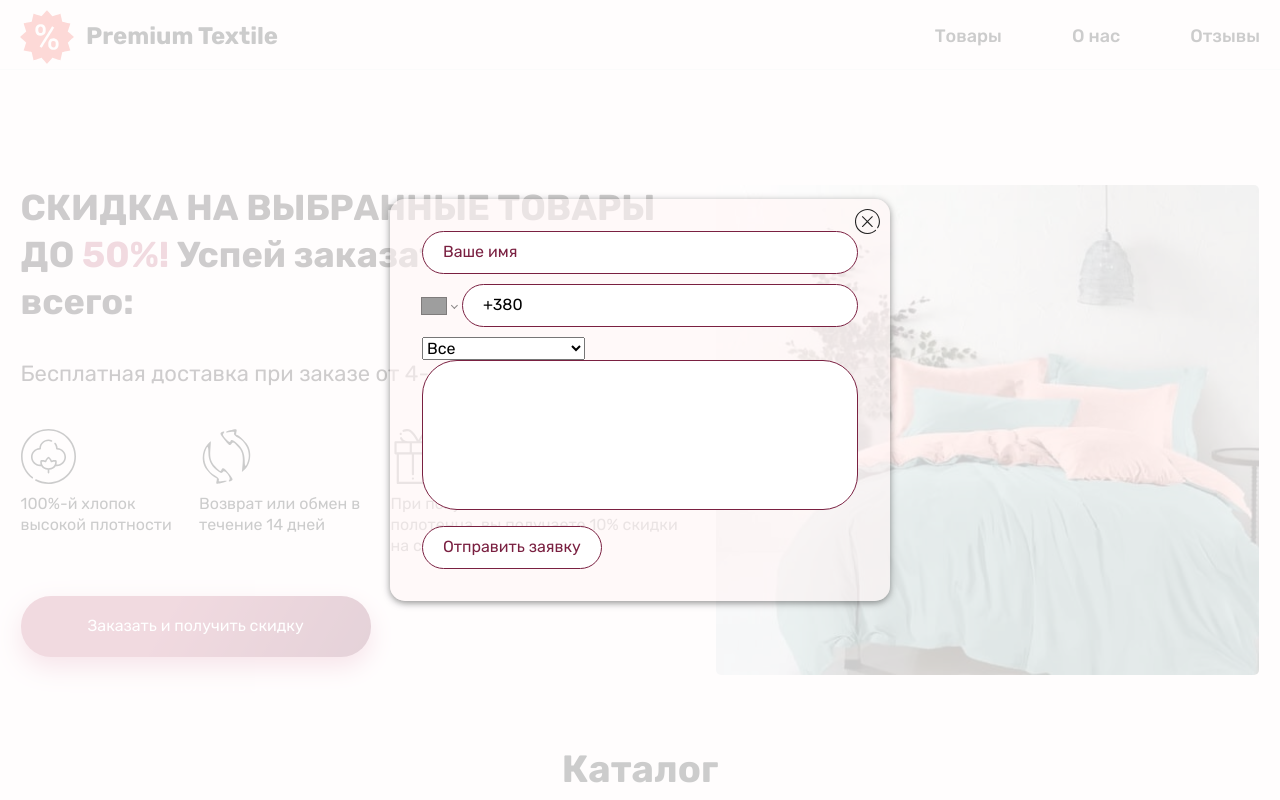
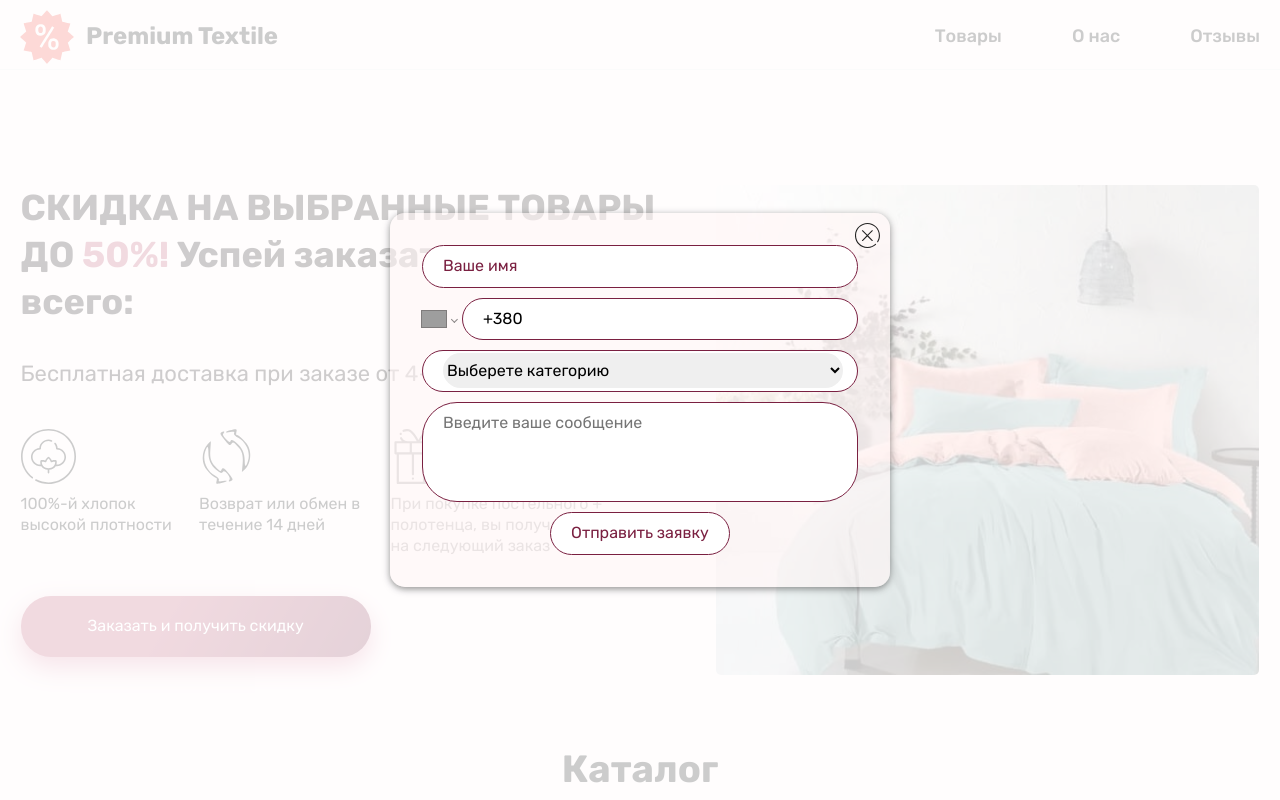
Before and after one commit to RomanVinichenko/onlineshop, a React (Create React App) app: page / in a window 1280 px wide. Both pictures are taken after a click on the button "Заказать и получить скидку". Shown: the top 800 px of the page. Built offline with nearby package versions, Linux system fonts and the light colour scheme; grey boxes are pictures that could not be loaded.

Commit message:
added select field

```diff
--- a/src/components/About/style.module.scss
+++ b/src/components/About/style.module.scss
@@ -23,9 +23,7 @@
 
         @include r($md) {
             margin-bottom: 15px;
-
         }
-
     }
 
     &__img {
@@ -53,14 +51,12 @@
         @include r($lg) {
             padding: 15px;
             font-size: 14px;
-
         }
 
         @include r($sm) {
             padding: 5px;
+            border: 1px solid #7a2041;
             font-size: 14px;
-            border: 1px solid #7a2041;
-
         }
     }
 }
--- a/src/components/Feedback/style.module.scss
+++ b/src/components/Feedback/style.module.scss
@@ -9,7 +9,7 @@
         justify-content: space-around;
 
         @include r($lg) {
-           flex-wrap: wrap;
+            flex-wrap: wrap;
         }
     }
 
--- a/src/components/Header/style.module.scss
+++ b/src/components/Header/style.module.scss
@@ -12,24 +12,21 @@
     border-bottom: 1px solid #ececec;
     background-color: #fff5f6;
 
-
     .logo {
         display: flex;
         align-items: center;
         margin-right: auto;
-
     }
 
     &__img {
+        margin-right: 12px;
         width: 54px;
         height: 54px;
-        margin-right: 12px;
 
         @include r($sm) {
+            margin-right: 4px;
             width: 44px;
             height: 44px;
-            margin-right: 4px;
-
         }
     }
 
@@ -38,6 +35,7 @@
             max-width: 75px;
             font-size: 18px;
         }
+
         @include r($sm) {
             font-size: 16px;
         }
@@ -62,6 +60,7 @@
                     margin-right: 20px;
                 }
             }
+
             @include r($sm) {
                 &:not(:last-child) {
                     margin-right: 10px;
--- a/src/components/Main/style.module.scss
+++ b/src/components/Main/style.module.scss
@@ -8,10 +8,6 @@
     justify-content: center;
     margin-top: 70px;
     padding: 115px 0 0;
-
-    @include r($sm) {
-        padding: 45px 0;
-    }
 
     &__inner {
         display: flex;
@@ -41,9 +37,8 @@
         }
 
         @include r($sm) {
+            margin-bottom: 25px;
             font-size: 24px;
-            margin-bottom: 25px;
-
         }
     }
 
@@ -53,8 +48,8 @@
         color: #0a0103;
 
         @include r($sm) {
+            margin-bottom: 32px;
             font-size: 18px;
-            margin-bottom: 32px;
         }
     }
 
@@ -64,7 +59,6 @@
 
         @include r($sm) {
             margin-bottom: 30px;
-
         }
     }
 
@@ -74,8 +68,6 @@
         &:not(:last-child) {
             margin-right: 10px;
         }
-
-
     }
 
     &__list-img {
@@ -109,28 +101,27 @@
         @include r($sm) {
             padding: 15px 10px;
             max-width: 300px;
+        }
 
-
-
-        }
         @include r($sm) {
             padding: 12px 6px;
             max-width: 285px;
-
-
         }
     }
 
     &__pic {
+        position: relative;
+        width: 100%;
         max-width: 545px;
-        width: 100%;
+        max-height: 490px;
         border-radius: 5px;
-        max-height: 490px;
-        position: relative;
 
         @include r($md) {
             display: none;
         }
     }
 
+    @include r($sm) {
+        padding: 45px 0;
+    }
 }
--- a/src/components/ModalBuy/index.tsx
+++ b/src/components/ModalBuy/index.tsx
@@ -1,4 +1,4 @@
-import React, {ChangeEvent, FC, FormEvent, useState} from 'react';
+import React, { ChangeEvent, FC, FormEvent, useState } from 'react';
 import emailjs from 'emailjs-com';
 import PhoneInput from 'react-phone-number-input';
 
@@ -8,7 +8,7 @@ interface IModalBuyProps {
     greetingUser?: string;
 }
 
-const ModalBuy: FC<IModalBuyProps> = ({greetingUser}) => {
+const ModalBuy: FC<IModalBuyProps> = ({ greetingUser }) => {
     const [value, setValue] = useState('');
     const [textareaValue, setTextareaValue] = useState(greetingUser);
 
@@ -57,24 +57,25 @@ const ModalBuy: FC<IModalBuyProps> = ({greetingUser}) => {
                 id="phone"
                 required
             />
-
-      <select className={styles['contact-form__category']}
-              placeholder="Выберете категорию"
-              id="category"
-              required>
-        <option value="Все" selected>Все</option>
+<div className={styles['contact-form__category-inner']}>
+            <select className={styles['contact-form__category']} id="category" required>
+                <option value="Все" selected disabled>
+                    Выберете категорию
+                </option>
                 <option value="">Полотенца</option>
                 <option value="">Постельное белье</option>
             </select>
+</div>
 
             <textarea
                 className={styles['contact-form__text']}
+                placeholder="Введите ваше сообщение"
                 name="message"
                 id="message"
                 value={textareaValue}
                 onChange={textareaValueHandler}
             />
-      <input className={styles['contact-form__btn']} type="submit" value={buttonText}/>
+            <input className={styles['contact-form__btn']} type="submit" value={buttonText} />
         </form>
     );
 };
--- a/src/components/ModalBuy/style.module.scss
+++ b/src/components/ModalBuy/style.module.scss
@@ -1,14 +1,26 @@
 .contact-form {
+    display: flex;
+    flex-direction: column;
+    align-items: center;
     width: 100%;
 
-    &__name {
-        padding: 10px 20px;
+
+    &__category-inner {
+        border-radius: 35px;
+        padding: 2px 20px;
+        background-color: #fff;
+        margin-bottom: 10px;
+        width: 100%;
         border: 1px solid #7a2041;
+        height: 42px;
+    }
+    &__category {
+        border: none;
+        height: 35px;
+        width:400px;
         border-radius: 35px;
-
-        &::placeholder {
-            color: #7a2041;
-        }
+        cursor: pointer;
+        outline: none;
     }
 
     .contact-form__phone {
@@ -26,10 +38,11 @@
 
     &__text {
         padding: 10px 20px;
-        height: 150px;
+        height: 100px;
         border: 1px solid #7a2041;
         border-radius: 35px;
         resize: none;
+
     }
 
     &__btn {
@@ -47,6 +60,17 @@
         }
     }
 
+    &__name {
+        padding: 10px 20px;
+        border: 1px solid #7a2041;
+        border-radius: 35px;
+        cursor: pointer;
+
+        &::placeholder {
+            color: #7a2041;
+        }
+    }
+
     &__name,
     &__phone,
     &__text {
--- a/src/components/Products/style.module.scss
+++ b/src/components/Products/style.module.scss
@@ -46,8 +46,8 @@
         display: flex;
         flex-wrap: wrap;
         margin: 0 -5px;
+        overflow-x: hidden;
         text-align: center;
-        overflow-x: hidden;
     }
 
     &__item {
@@ -57,9 +57,11 @@
         @include r($lg) {
             width: calc(100% / 3 - 10px);
         }
+
         @include r($md) {
             width: calc(100% / 2 - 10px);
         }
+
         @include r($sm) {
             width: 100%;
         }
--- a/src/ui/index.scss
+++ b/src/ui/index.scss
@@ -3,8 +3,8 @@
 @import url("https://fonts.googleapis.com/css2?family=Rubik:wght@300;400;500;600;700&display=swap");
 @import "reset";
 @import "input-phone";
-@import 'swiper/swiper.scss';
-@import 'swiper/components/pagination/pagination.scss';
+@import "swiper/swiper.scss";
+@import "swiper/components/pagination/pagination.scss";
 
 body {
     font-family: "Rubik", sans-serif;
@@ -27,13 +27,14 @@ body {
 }
 
 .title {
+    margin-bottom: 30px;
     font-size: 38px;
-    margin-bottom: 30px;
     text-align: center;
 
     @include r($xl) {
         font-size: 30px;
     }
+
     @include r($md) {
         font-size: 26px;
     }
@@ -43,25 +44,20 @@ body {
     display: flex;
     flex-direction: column;
     align-items: center;
+    padding: 0 15px 18px;
+    width: 100%;
+    border-radius: 5px;
     box-shadow: 0 0 5px 0 rgba(0, 0, 0, 0.1);
-    border-radius: 5px;
-    padding: 0 15px 18px;
     background-color: #fff;
     transition: box-shadow 0.3s;
-    width: 100%;
-
-    @include r($sm) {
-        max-width: 400px;
-        margin: 0 auto;
-    }
 
     &__img {
         margin-bottom: 20px;
-        max-width: 600px;
         width: 100%;
         height: 100%;
+        max-width: 600px;
+        text-align: center;
         object-fit: cover;
-        text-align: center;
 
         @include r($md) {
             max-width: 300px;
@@ -85,38 +81,38 @@ body {
 
     &__oldprice {
         text-decoration: line-through;
-        color: #000000;
+        color: #000;
     }
 
     .buttons {
         display: flex;
         justify-content: space-around;
         width: 100%;
+
         @include r($xl) {
             flex-direction: column;
             align-items: center;
-
         }
     }
 
     &__btn-more {
+        margin-right: 5px;
+        padding: 10px 25px;
         border: none;
-        padding: 10px 25px;
         border-radius: 35px;
         box-shadow: 0 5px 5px 0 rgb(216, 124, 152);
         color: #fff;
         background-image: linear-gradient(120deg, #ba4564 40%, #7a2041);
         background-color: rgb(122, 32, 65);
         transition: box-shadow 0.5s;
-        margin-right: 5px;
 
         &:hover {
             box-shadow: none;
         }
 
         @include r($xl) {
+            margin-bottom: 10px;
             padding: 10px 50px;
-            margin-bottom: 10px;
         }
     }
 
@@ -135,6 +131,11 @@ body {
     &:hover {
         box-shadow: 0 10px 10px 0 rgba(0, 0, 0, 0.1);
     }
+
+    @include r($sm) {
+        margin: 0 auto;
+        max-width: 400px;
+    }
 }
 
 .phone {
```
Lines whose indentation alone changed are shown as unchanged.
